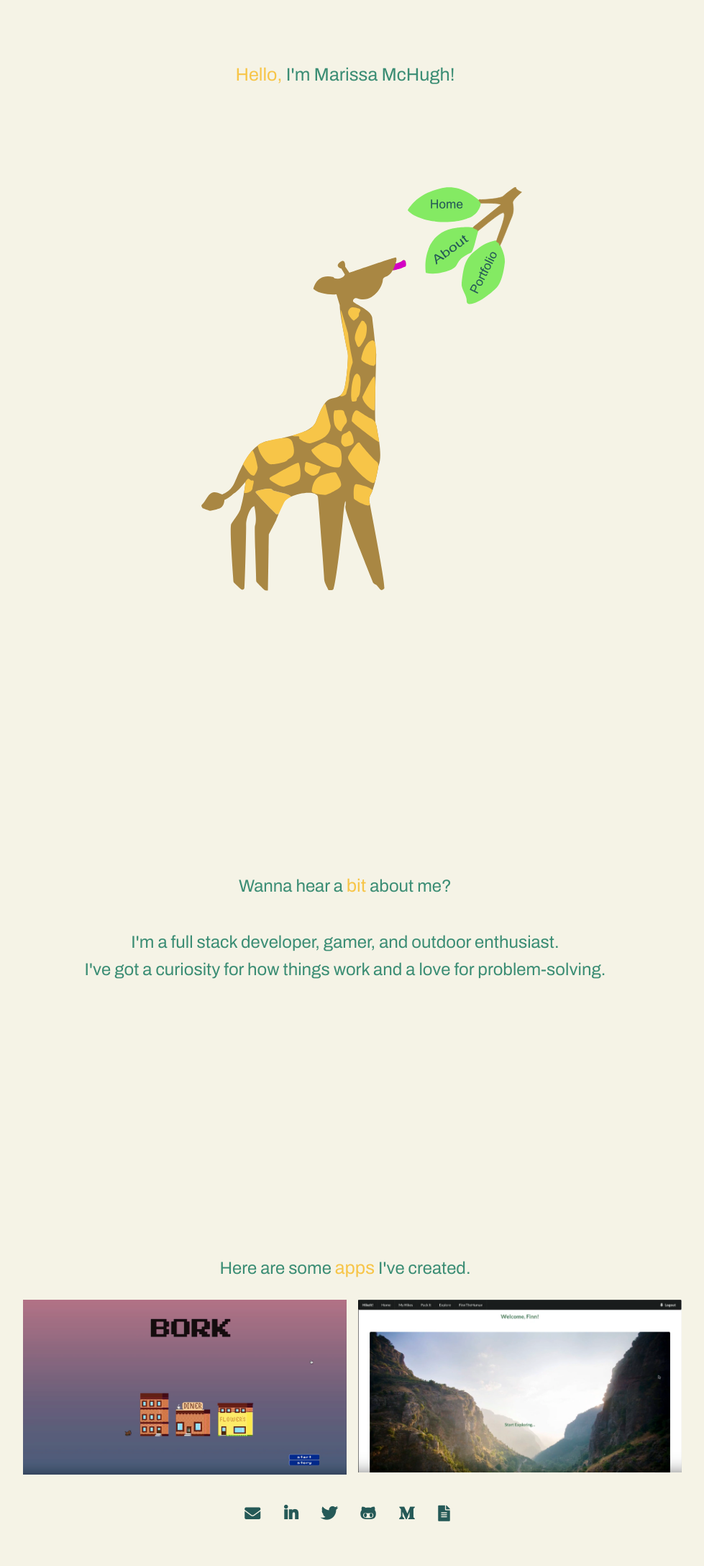
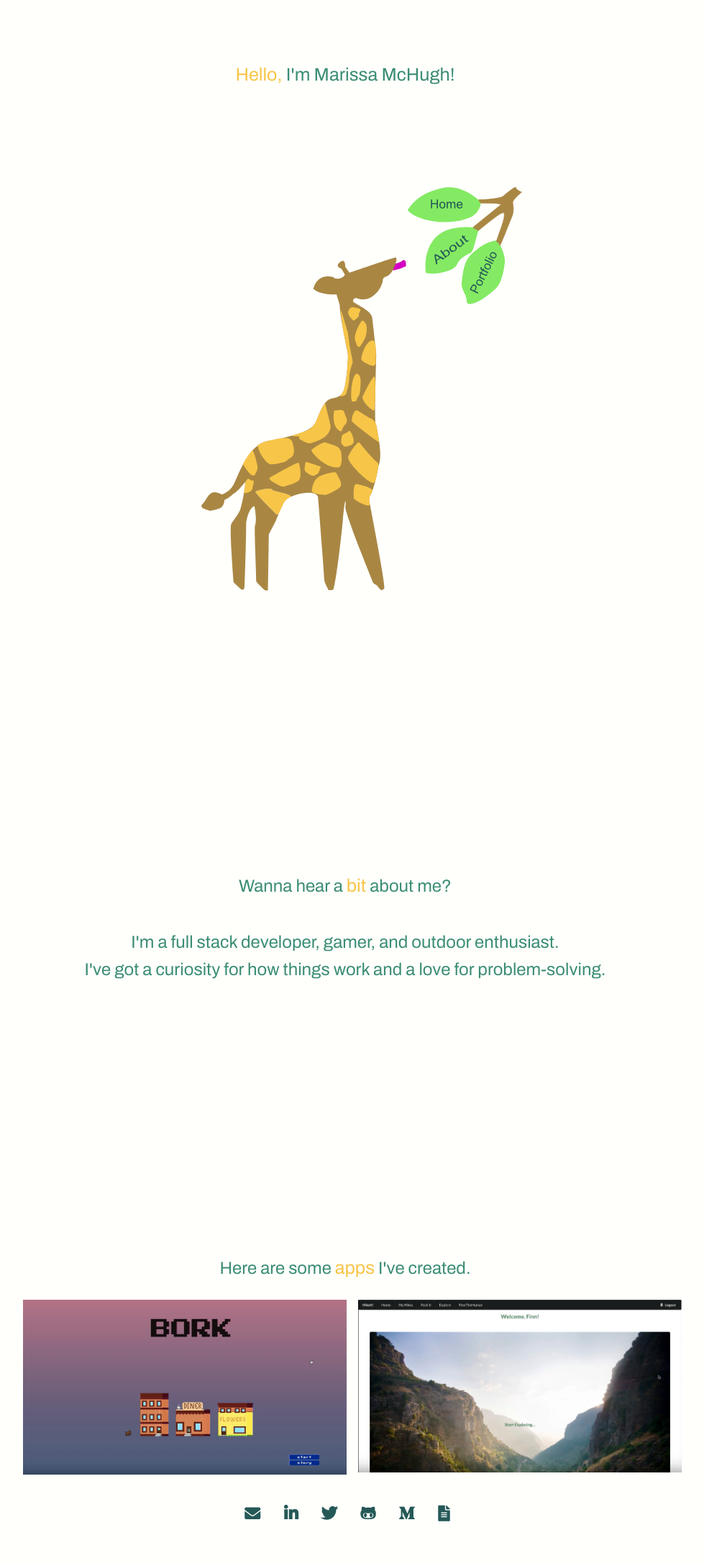
Before and after one commit to Sotom591/sotom591.github.io, a Jekyll site: the page built from index.html, in a window 1280 px wide. Shown: the whole page at 72% size, without its empty margins (160-1139 px from the left). Built offline with Jekyll 4.4.1, drawn with Linux system fonts in a browser that asks for light colours.

Commit message:
background color updated

```diff
--- a/css/main.css
+++ b/css/main.css
@@ -1,6 +1,6 @@
 
 html {
-  background-color: #f5f3e6
+  background-color: #fffffc
 }
 body {
     margin: 60px auto;
```
Also changed, not shown: assets/images/BD997553FBD92933.jpeg (added), assets/images/giraffe8.svg, 1 other file.
